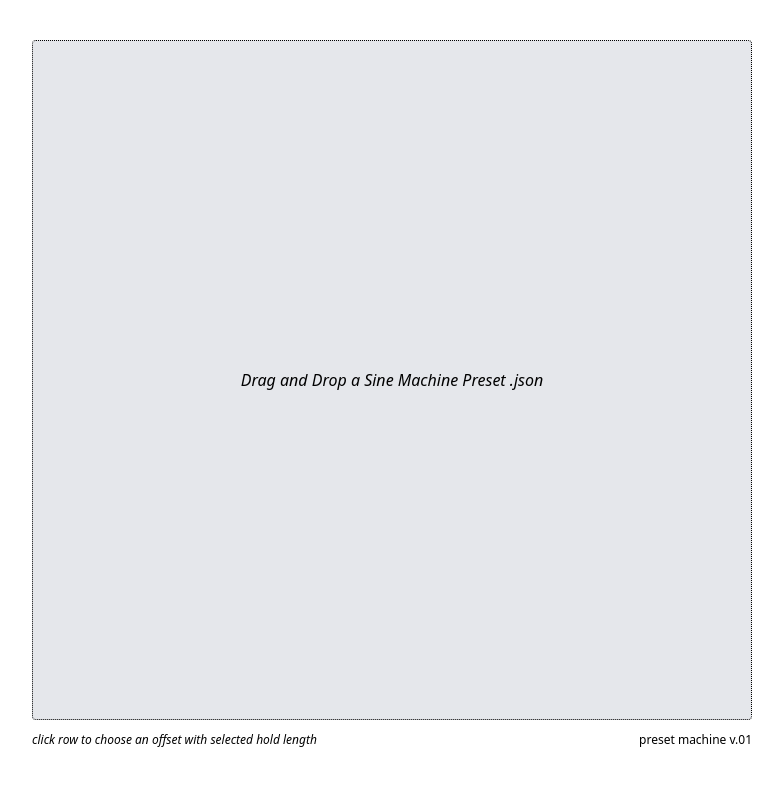
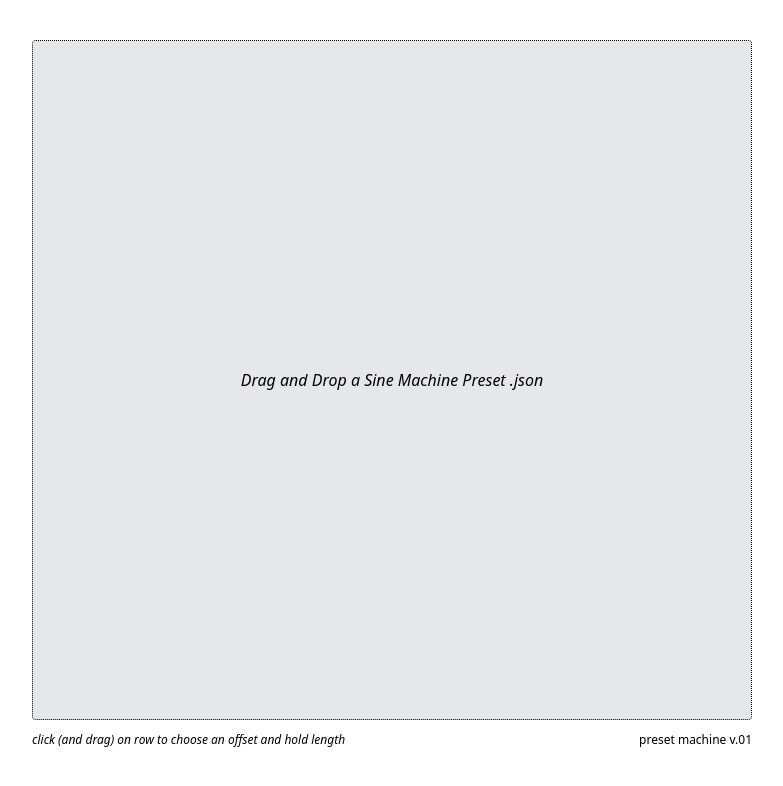
Before and after one commit to ofsound/preset-machine, a Vue app: page / in a window 1280 px wide. Shown: the top 786 px of the page, without its empty margins (248-1031 px from the left). Built offline with nearby package versions, Linux system fonts and the light colour scheme.

Commit message:
Update footer

```diff
--- a/src/App.vue
+++ b/src/App.vue
@@ -95,7 +95,7 @@
     <JsonDrop @jsonLoaded="handleJsonLoaded" />
   </template>
   <footer class="mt-auto flex justify-between pt-3 pb-3 text-right text-xs">
-    <div class="italic">click row to choose an offset with selected hold length</div>
+    <div class="italic">click (and drag) on row to choose an offset and hold length</div>
     <div>preset machine v.01</div>
   </footer>
 </template>
```
